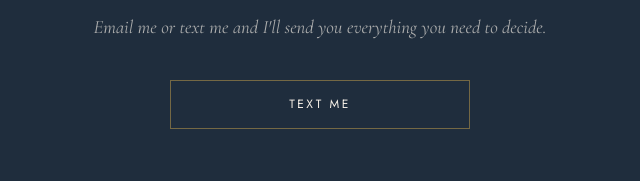
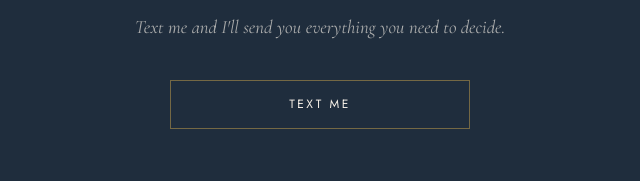
Before and after one commit to elenar33/viking-promo-2026, a plain HTML site: page index.html in a window 1280 px wide. Shown: the part 2021-2202 px from the top of the page, 320-960 px from the left. Drawn offline with nearby package versions, Linux system fonts and the light colour scheme.

Commit message:
Add files via upload

```diff
--- a/index.html
+++ b/index.html
@@ -545,7 +545,7 @@
 <section class="contact-section">
   <div class="contact-inner">
     <h2>Interested? Let's talk.</h2>
-    <p>Email me or text me and I'll send you everything you need to decide.</p>
+    <p>Text me and I'll send you everything you need to decide.</p>
     <div class="contact-buttons">
       <a href="sms:+12013941663" class="btn-outline">Text Me</a>
     </div>
```
